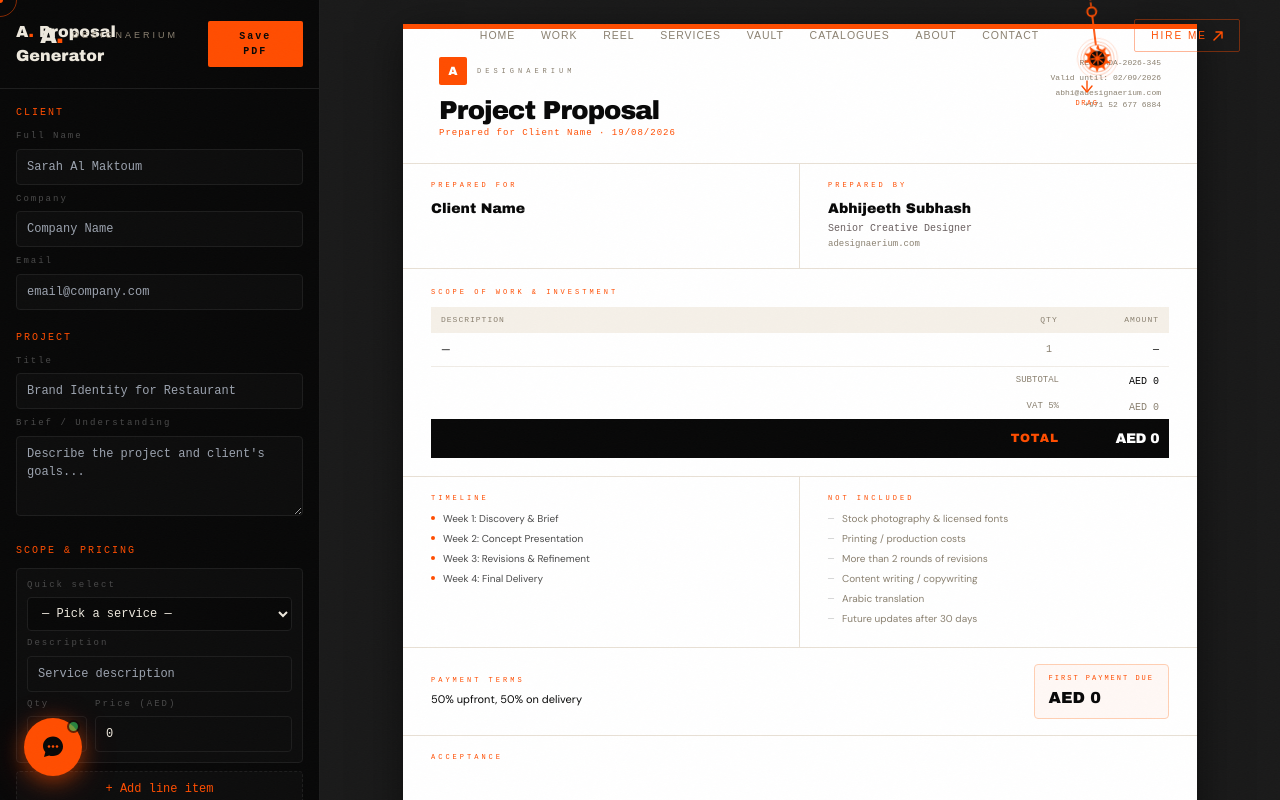
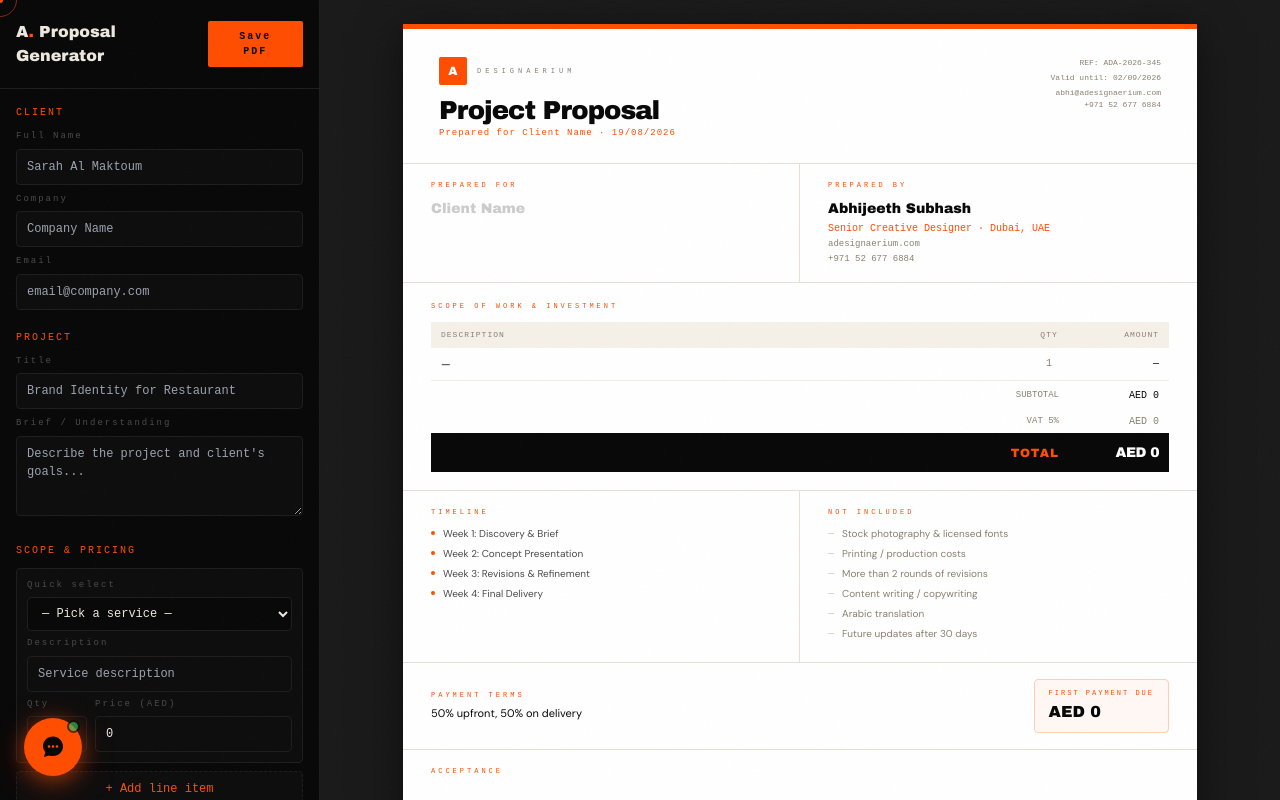
Before and after one commit to Artificer-cloud/adesignaerium, a Next.js app: page /proposal in a window 1280 px wide. Built offline with nearby package versions, Linux system fonts and the light colour scheme; a web font is replaced by a local one.

Commit message:
fix: proposal page — hide navbar, fix header alignment

```diff
--- a/src/app/proposal/page.tsx
+++ b/src/app/proposal/page.tsx
@@ -57,6 +57,16 @@ function getRef() {
 
 export default function ProposalPage() {
   const [ref] = useState(getRef())
+
+  // Hide navbar on this page
+  useEffect(() => {
+    document.body.classList.add('pdf-mode')
+    document.body.style.overflow = 'hidden'
+    return () => {
+      document.body.classList.remove('pdf-mode')
+      document.body.style.overflow = ''
+    }
+  }, [])
 
   // Client details
   const [clientName,    setClientName]    = useState('')
@@ -233,15 +243,18 @@ export default function ProposalPage() {
             <div style={{ display:'grid', gridTemplateColumns:'1fr 1fr', borderBottom:'1px solid #e8e0d5' }}>
               <div style={{ padding:'16px 28px', borderRight:'1px solid #e8e0d5' }}>
                 <div style={{ fontFamily:'monospace', fontSize:'7px', letterSpacing:'3px', color:'#ff4d00', marginBottom:'8px' }}>PREPARED FOR</div>
-                <div style={{ fontFamily:'Clash Display,Arial Black,sans-serif', fontWeight:700, fontSize:'14px', color:'#080808' }}>{clientName || 'Client Name'}</div>
-                <div style={{ fontFamily:'monospace', fontSize:'10px', color:'#6a6060', marginTop:'2px' }}>{clientCompany}</div>
-                <div style={{ fontFamily:'monospace', fontSize:'9px', color:'#8a8070', marginTop:'2px' }}>{clientEmail}</div>
+                <div style={{ fontFamily:'Clash Display,Arial Black,sans-serif', fontWeight:700, fontSize:'14px', color:'#080808' }}>
+                  {clientName || <span style={{color:'#ccc'}}>Client Name</span>}
+                </div>
+                {clientCompany && <div style={{ fontFamily:'monospace', fontSize:'10px', color:'#6a6060', marginTop:'2px' }}>{clientCompany}</div>}
+                {clientEmail   && <div style={{ fontFamily:'monospace', fontSize:'9px', color:'#8a8070',  marginTop:'2px' }}>{clientEmail}</div>}
               </div>
               <div style={{ padding:'16px 28px' }}>
                 <div style={{ fontFamily:'monospace', fontSize:'7px', letterSpacing:'3px', color:'#ff4d00', marginBottom:'8px' }}>PREPARED BY</div>
                 <div style={{ fontFamily:'Clash Display,Arial Black,sans-serif', fontWeight:700, fontSize:'14px', color:'#080808' }}>Abhijeeth Subhash</div>
-                <div style={{ fontFamily:'monospace', fontSize:'10px', color:'#6a6060', marginTop:'2px' }}>Senior Creative Designer</div>
+                <div style={{ fontFamily:'monospace', fontSize:'10px', color:'#ff4d00', marginTop:'2px' }}>Senior Creative Designer · Dubai, UAE</div>
                 <div style={{ fontFamily:'monospace', fontSize:'9px', color:'#8a8070', marginTop:'2px' }}>adesignaerium.com</div>
+                <div style={{ fontFamily:'monospace', fontSize:'9px', color:'#8a8070', marginTop:'1px' }}>+971 52 677 6884</div>
               </div>
             </div>
 
@@ -366,6 +379,8 @@ export default function ProposalPage() {
         body { margin:0; background:#111; }
         .proposal-wrapper {
           display:flex; height:100vh; overflow:hidden;
+          position:fixed; inset:0; z-index:100;
+          background:#111;
         }
         .proposal-controls {
           width:320px; min-width:280px; background:#080808;
```
